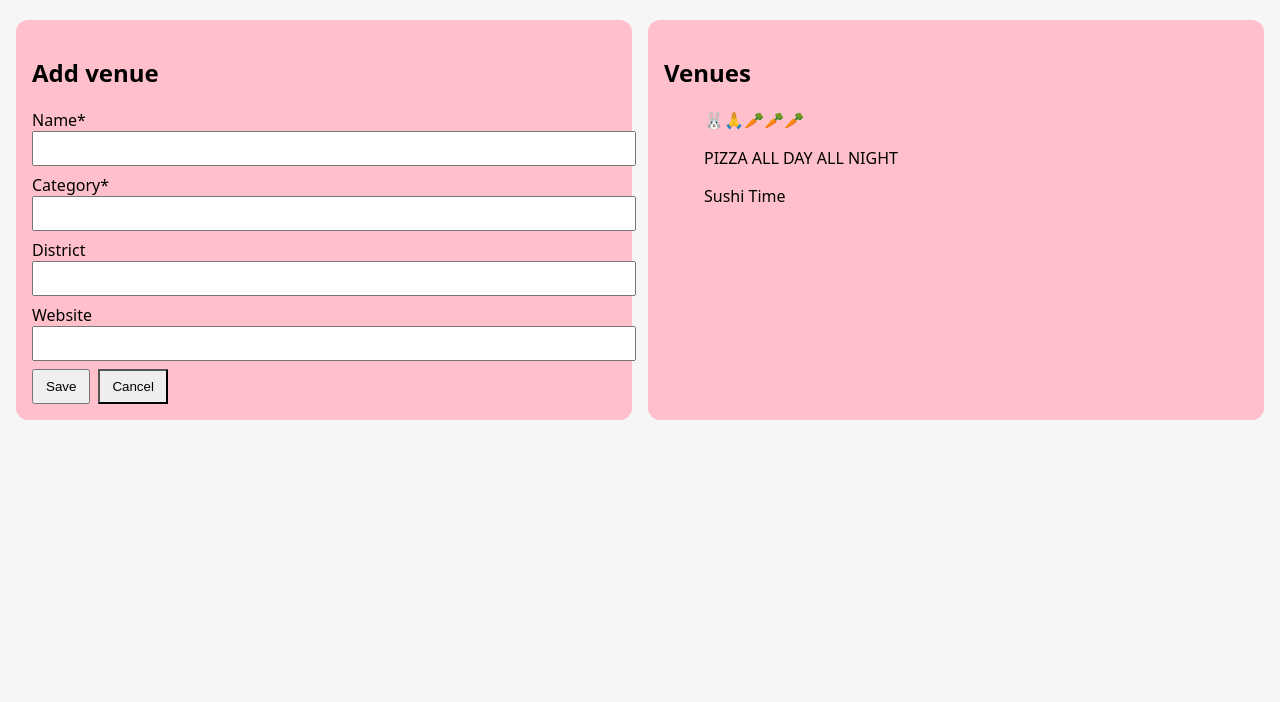
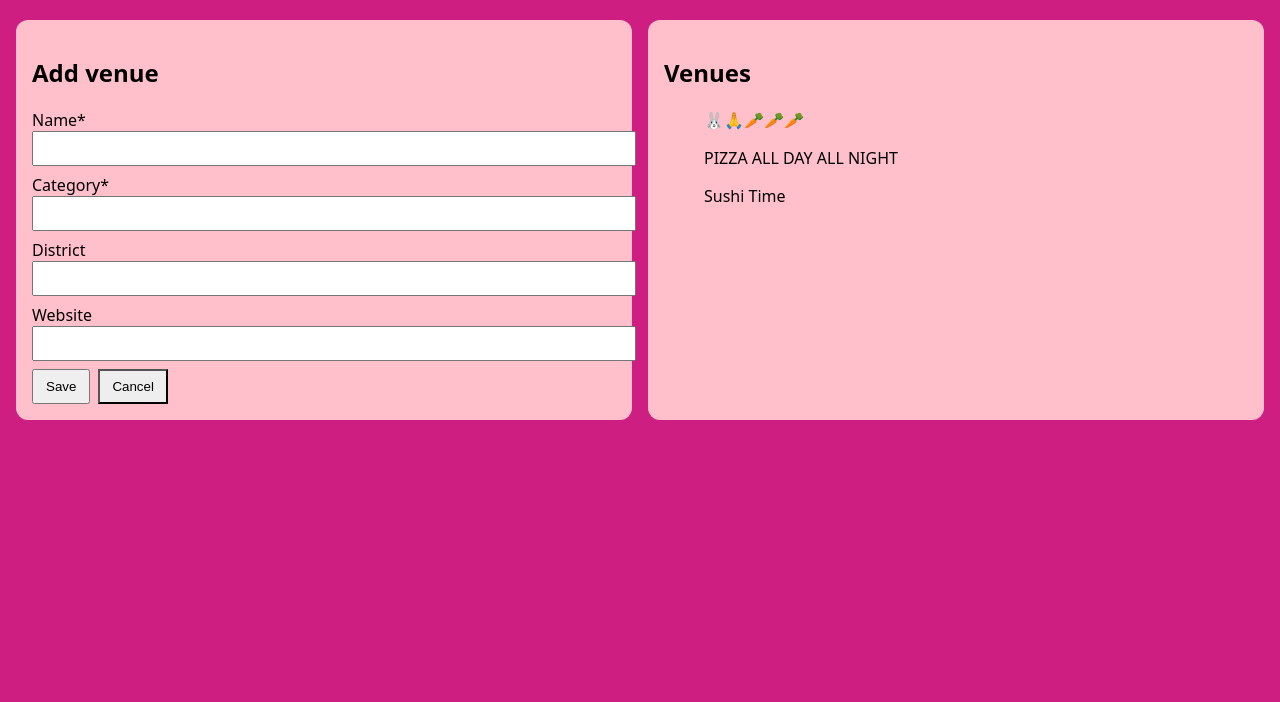
Before and after one commit to Terinax3/jkpg-app, a website: page frontend/index.html in a window 1280 px wide. Shown: the part 98-800 px from the top of the page. Drawn offline with Linux system fonts and the light colour scheme; no server answers.

Commit message:
test-rafa

```diff
--- a/frontend/styles.css
+++ b/frontend/styles.css
@@ -2,7 +2,7 @@ body {
   font-family: system-ui, sans-serif;
   margin: 0;
   padding: 16px;
-  background: #f6f6f6;
+  background: #ce1e81;
 }
 header {
   display: flex;
```
